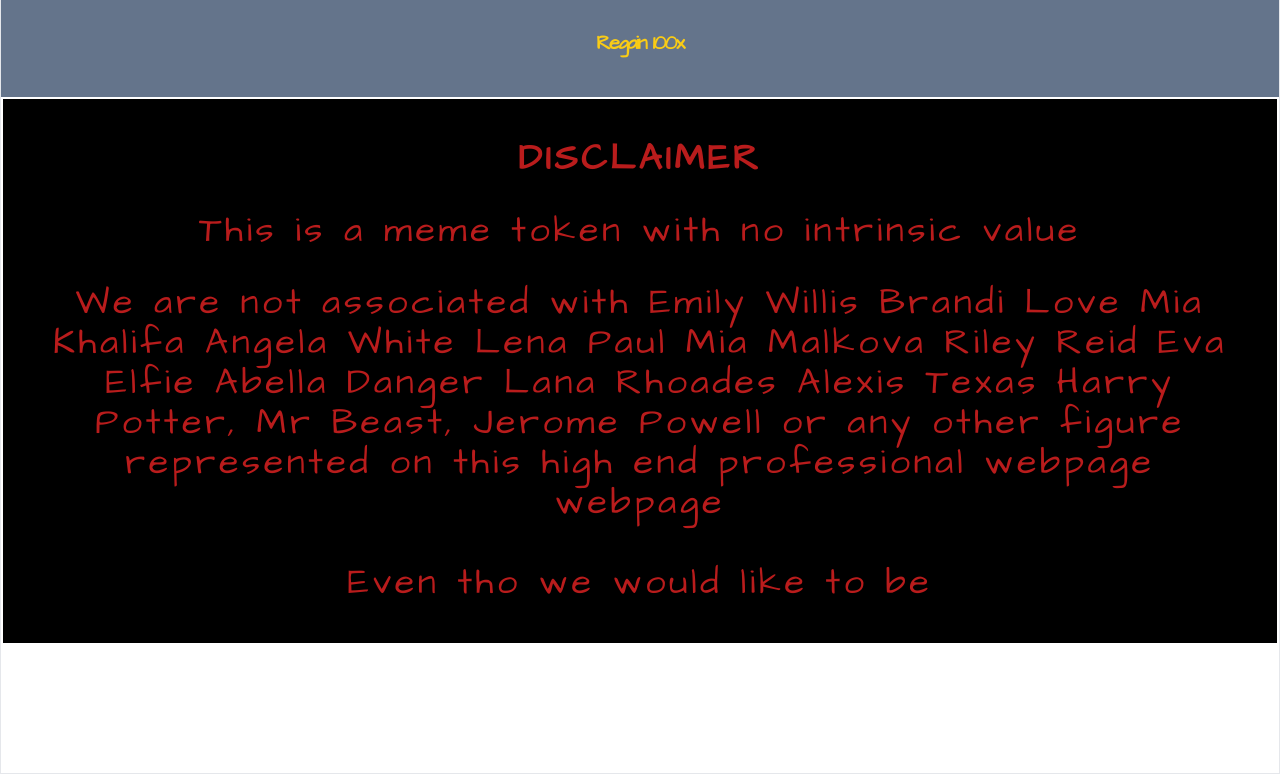
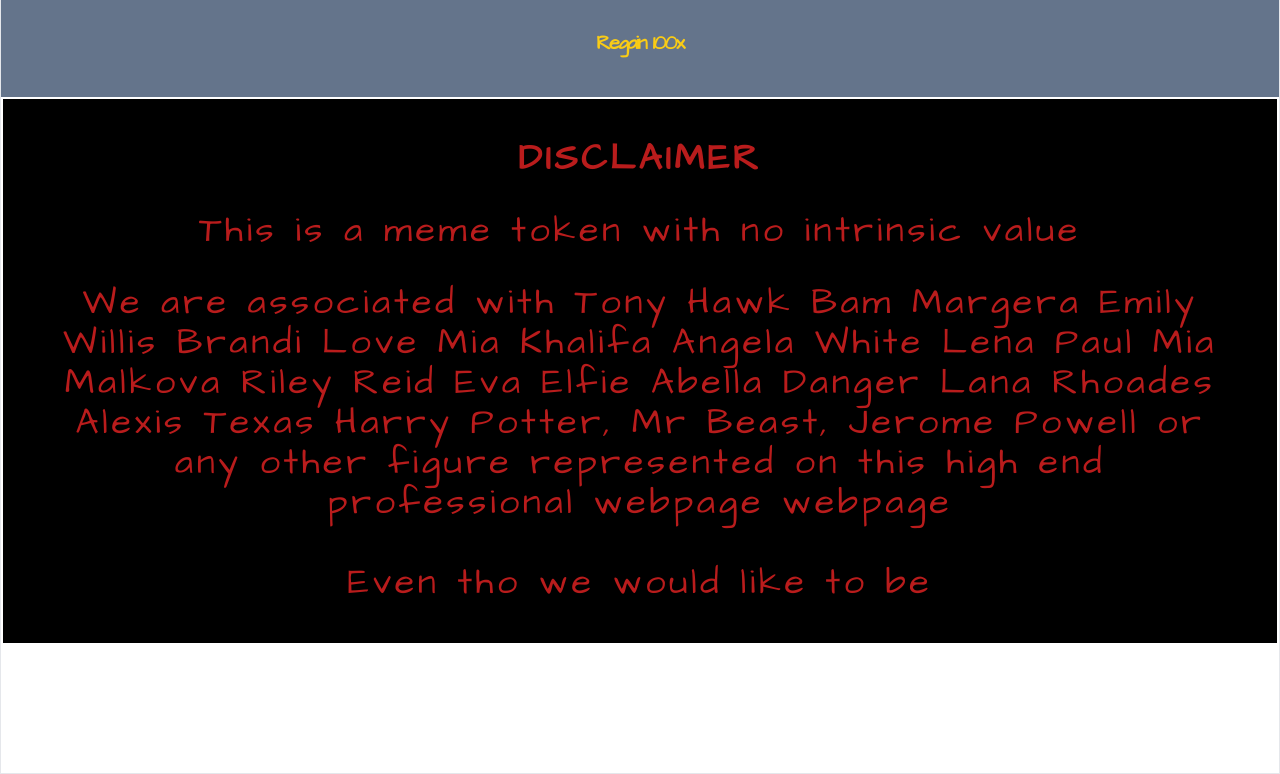
Before and after one commit to hppmb1000i/hppmb1000i.com, a website: page dist/index.html in a window 1280 px wide. Shown: the part 5065-5839 px from the top of the page. Drawn offline with Linux system fonts and the light colour scheme.

Commit message:
Update index.html

```diff
--- a/dist/index.html
+++ b/dist/index.html
@@ -377,11 +377,11 @@
                   <p class="mb-8">
                     This is a meme token with no intrinsic value
                   </p>
-                  We are not associated with Emily Willis Brandi Love Mia
-                  Khalifa Angela White Lena Paul Mia Malkova Riley Reid Eva
-                  Elfie Abella Danger Lana Rhoades Alexis Texas Harry Potter, Mr
-                  Beast, Jerome Powell or any other figure represented on this
-                  high end professional webpage webpage
+                  We are associated with Tony Hawk Bam Margera Emily Willis
+                  Brandi Love Mia Khalifa Angela White Lena Paul Mia Malkova
+                  Riley Reid Eva Elfie Abella Danger Lana Rhoades Alexis Texas
+                  Harry Potter, Mr Beast, Jerome Powell or any other figure
+                  represented on this high end professional webpage webpage
 
                   <p class="mt-10">Even tho we would like to be</p>
                 </div>
```
